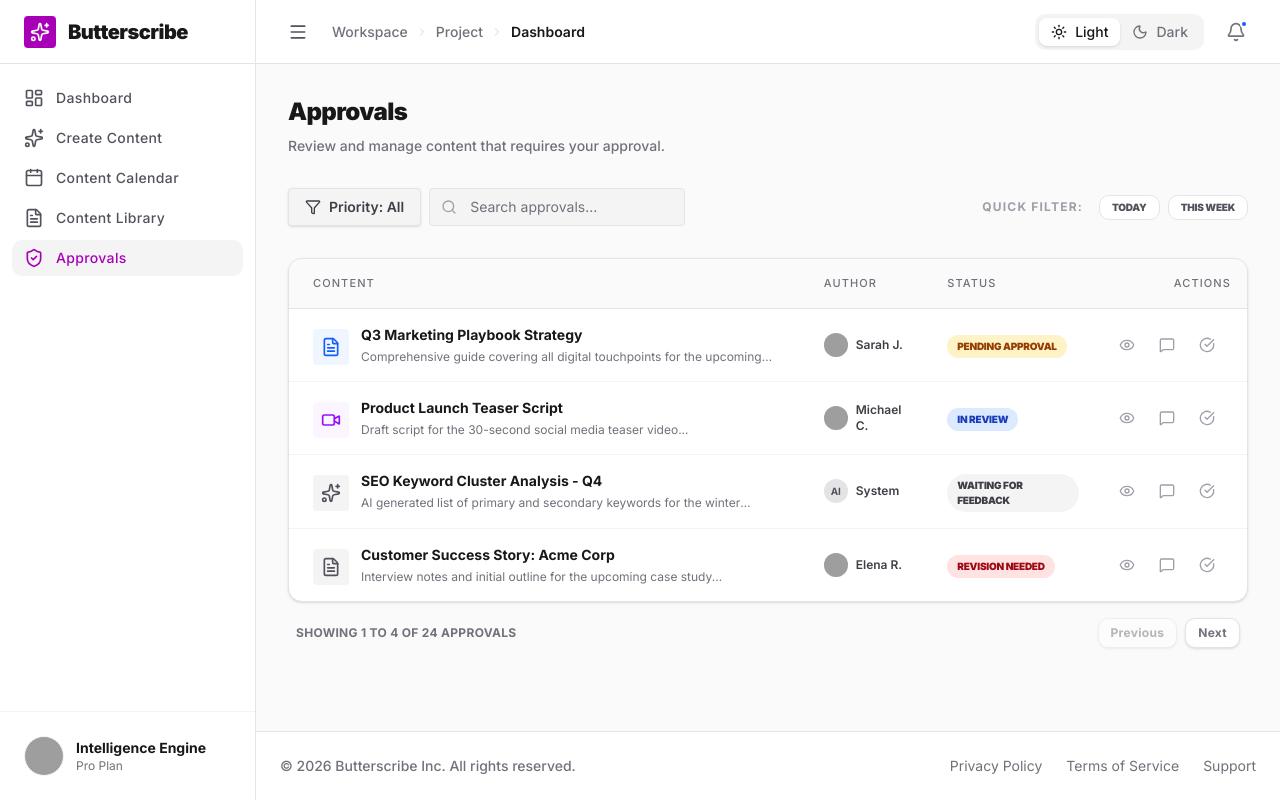
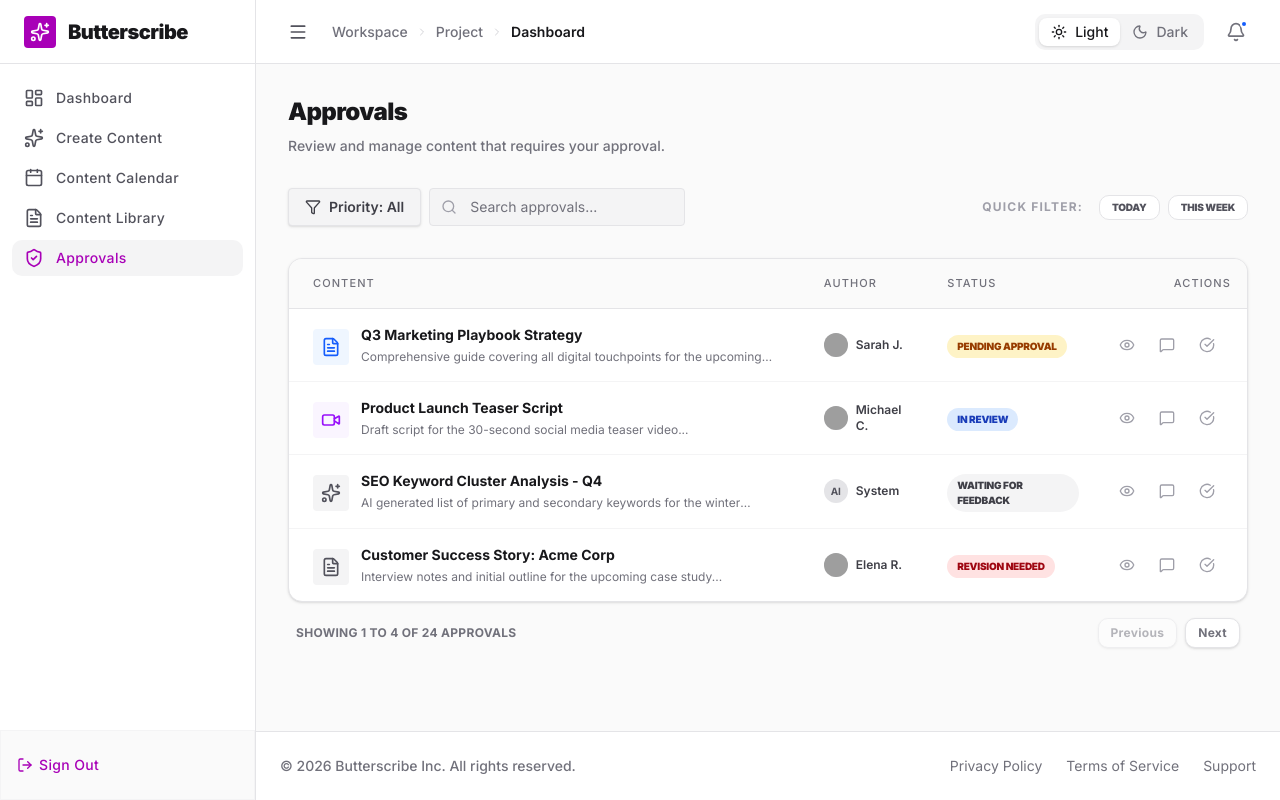
Before and after one commit to aruix9/butterscribe, a Next.js app: page /approvals in a window 1280 px wide. Built offline with nearby package versions, Linux system fonts and the light colour scheme; grey boxes are pictures that could not be loaded.

Commit message:
fix sign in redirection

```diff
--- a/data.ts
+++ b/data.ts
@@ -1,8 +1,8 @@
 export const data = {
-  signup: {
-    title: "Sign Up",
-    slug: "/auth/signin",
-  },
+  // signup: {
+  //   title: "Sign Up",
+  //   slug: "/auth/signin",
+  // },
   signin: {
     title: "Sign In",
     slug: "/auth/signin",
--- a/src/app/auth/signin/page.tsx
+++ b/src/app/auth/signin/page.tsx
@@ -12,13 +12,15 @@ import { zodResolver } from '@hookform/resolvers/zod'
 import { TrendingUp } from 'lucide-react'
 import Image from 'next/image'
 import Link from 'next/link'
-import React, { useState } from 'react'
+import { useState } from 'react'
 import { useForm } from 'react-hook-form'
 import { z } from 'zod'
+import { useRouter } from 'next/navigation'
 
 import signInImage from '../../../../public/images/photo-1551288049-bebda4e38f71.jpeg'
 
 const SignIn = () => {
+  const router = useRouter();
   const [showPassword, setShowPassword] = useState(false)
 
   const form = useForm<z.infer<typeof signInSchema>>({
@@ -29,7 +31,7 @@ const SignIn = () => {
     },
   })
   const onSubmit = async (values: z.infer<typeof signInSchema>) => {
-    handleSignInSumit(values)
+    handleSignInSumit(values, router)
   }
 
   return (
--- a/src/components/layout/cms/AuthLinks.tsx
+++ b/src/components/layout/cms/AuthLinks.tsx
@@ -57,13 +57,7 @@ const AuthLinks = () => {
             </DropdownMenuContent>
           </DropdownMenu>
         </div>
-      ) : pathname.includes("/signin") ? (
-        <Button>
-          <Link href={data.signup.slug} passHref>
-            {data.signup.title}
-          </Link>
-        </Button>
-      ) : (
+      ) : pathname.includes("/signin") ? '' : (
         <Button>
           <Link href={data.signin.slug} passHref>
             {data.signin.title}
--- a/src/components/layout/dashboard/Sidebar.tsx
+++ b/src/components/layout/dashboard/Sidebar.tsx
@@ -5,13 +5,16 @@ import {
   Sparkles,
   FileText,
   ShieldCheck,
-  Calendar
+  Calendar,
+  LogOut
 } from "lucide-react";
 import Image from "next/image";
 import Link from "next/link";
 import { usePathname } from "next/navigation";
 import { cn } from "@/lib/utils";
 import { useLayoutStore } from "@/store/layoutStore";
+import { Button } from "@/components/ui/button";
+import { signOut } from "next-auth/react";
 
 const menuItems = [
   { icon: LayoutDashboard, label: "Dashboard", href: "/dashboard" },
@@ -53,28 +56,14 @@ export function Sidebar() {
         })}
       </nav>
 
-      <div className="p-4 border-t border-zinc-100 dark:border-zinc-800 mt-auto">
-        <div className={cn(
-          "flex items-center gap-3 p-2 hover:bg-zinc-50 dark:hover:bg-zinc-900 rounded-lg cursor-pointer transition-colors",
-          isSidebarCollapsed && "justify-center px-0"
-        )}>
-          <div className="w-10 h-10 rounded-full bg-zinc-200 dark:bg-zinc-800 overflow-hidden shrink-0 relative border border-zinc-100 dark:border-zinc-800">
-             <Image
-              src="https://lh3.googleusercontent.com/aida-public/AB6AXuChdDyNlsTwijRrQBsRUTqaIRov7JarEE2u3XXqCVr7v12wNeZEIO3iv8KwBU6I41J-Y14eYg6sEeHcCGA8cisoXslBwO7onmT3jcm93olS2GD9qZJCGOoVkOtPDdOdT9X5fJKXPrwqDuBn4LVzM7nl8NmVGZ0QJUQOERmgcOc5dxXOsMLspBuR9-xt3onsAX1mkX2iwmgqlH7vZx0MoP0wwq6kJgcoOJ1FHN7_ZNvpJXFJiy2yDPMiKNa0EoORRdARVxbsogtQ1g"
-              alt="User profile"
-              fill
-              className="object-cover"
-              referrerPolicy="no-referrer"
-            />
-          </div>
-          {!isSidebarCollapsed && (
-            <div className="flex flex-col min-w-0 flex-1">
-              <span className="text-sm font-bold text-zinc-900 dark:text-white truncate">Intelligence Engine</span>
-              <span className="text-xs text-zinc-500 dark:text-zinc-400 truncate">Pro Plan</span>
-            </div>
-          )}
-        </div>
-      </div>
+      <Button
+        variant="link"
+        className="w-full justify-start px-4 rounded-none py-6 cursor-pointer border-t flex h-auto border-zinc-100 bg-zinc-50 hover:bg-primary hover:text-white"
+        onClick={() => signOut()}
+      >
+        <LogOut className="w-5 h-5 shrink-0" />
+        <span className="text-sm tracking-wide truncate">Sign Out</span>
+      </Button>
     </aside>
   );
 }
--- a/src/lib/actions/handleAuthFormSubmits.ts
+++ b/src/lib/actions/handleAuthFormSubmits.ts
@@ -8,30 +8,34 @@ import { signIn } from "next-auth/react";
 
 export const handleSignInSumit = async (
   values: z.infer<typeof signInSchema>,
+  router: AppRouterInstance,
 ) => {
   // Auto-login with NextAuth
   const result = await signIn("credentials", {
-    redirect: true, // Redirect after successful login
+    redirect: false, // Redirect after successful login
     email: values.email,
     password: values.password,
     callbackUrl: "/dashboard", // Redirect URL after login
   });
 
   if (result?.error) {
-    if (result.error === "CredentialsSignin") {
-      toast.error("Login Failed", {
-        description: "Invalid email or password",
-      });
-    } else {
-      toast.error("Login Failed", {
-        description: result.error,
-      });
-    }
-  } else {
-    toast.success("Login Success", {
-      description: "You have successfully logged in.",
+    toast.error("Login Failed", {
+      description:
+        result.error === "CredentialsSignin"
+          ? "Invalid email or password"
+          : result.error,
     });
+
+    return;
   }
+
+  toast.success("Login Success", {
+    description: "You have successfully logged in.",
+  });
+
+  // Redirect manually
+  router.push(result?.url || "/dashboard");
+  router.refresh(); // refresh auth/session state
 };
 
 export const handleSignUpSubmit = async (
--- a/src/lib/db/index.ts
+++ b/src/lib/db/index.ts
@@ -1,18 +1,58 @@
 import mongoose from "mongoose";
 
+type Cached = {
+  conn: typeof mongoose | null;
+  promise: Promise<typeof mongoose> | null;
+};
+
 // eslint-disable-next-line @typescript-eslint/no-explicit-any
-const cached = (global as any).mongoose || { conn: null, promise: null };
+const globalWithMongoose = global as any;
+
+const cached: Cached = globalWithMongoose.mongoose || {
+  conn: null,
+  promise: null,
+};
+
+globalWithMongoose.mongoose = cached;
 
 export const connectToDatabase = async (
-  MONGODB_URI = process.env.MONGODB_URI + "/" + process.env.MONGODB_NAME,
+  MONGODB_URI = `${process.env.MONGODB_URI}/${process.env.MONGODB_NAME}`,
 ) => {
-  if (cached.conn) return cached.conn;
+  if (!MONGODB_URI) {
+    throw new Error("MongoDB URI is missing");
+  }
 
-  if (!MONGODB_URI) throw new Error("MongoDB URI is missing");
+  // Reuse cached connection
+  if (cached.conn) {
+    console.log(
+      `✅ Using cached MongoDB connection - ${process.env.MONGODB_NAME}`,
+    );
 
-  cached.promise = cached.promise || mongoose.connect(MONGODB_URI);
+    return cached.conn;
+  }
 
-  cached.conn = await cached.promise;
+  try {
+    // Create connection promise only once
+    if (!cached.promise) {
+      console.log(
+        `🔄 Creating new MongoDB connection - ${process.env.MONGODB_NAME}`,
+      );
 
-  return cached.conn;
+      cached.promise = mongoose.connect(MONGODB_URI);
+    }
+
+    cached.conn = await cached.promise;
+
+    console.log(
+      `✅ DB connection successful! - ${process.env.MONGODB_NAME}`,
+    );
+
+    return cached.conn;
+  } catch (error) {
+    cached.promise = null;
+
+    console.error("❌ MongoDB connection failed:", error);
+
+    throw error;
+  }
 };
```
Also changed, not shown: 1 other file (tests, documents, lock files or other folders).
